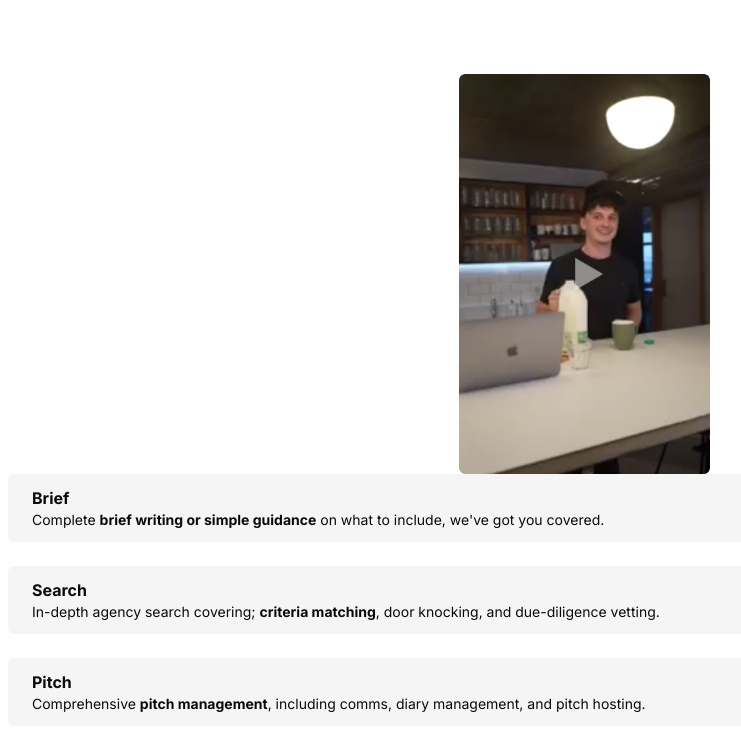
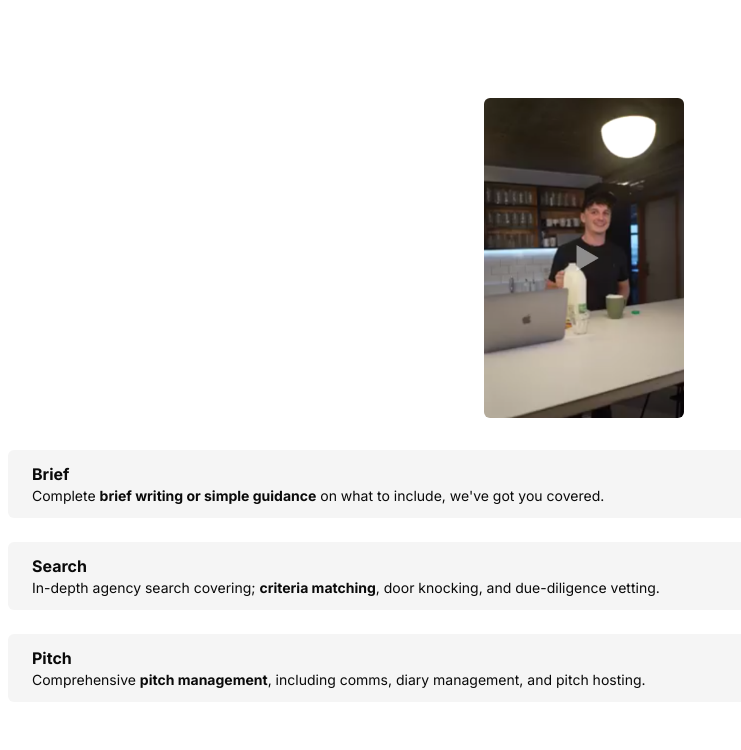
Before and after one commit to radromanov/nextjs-test, a Next.js app: page / in a window 1280 px wide. Shown: the top 750 px of the page, without its empty margins (56-797 px from the left). Built offline with nearby package versions, Linux system fonts and the light colour scheme.

Commit message:
Add min-w to cards

```diff
--- a/collections/Selections/Selections.tsx
+++ b/collections/Selections/Selections.tsx
@@ -4,7 +4,7 @@ import { Typography } from "@/components/Typography";
 export const Selections = () => {
   return (
     <div className="container flex flex-col gap-6 items-start w-full">
-      <Card title="Brief" className="w-[92%]">
+      <Card title="Brief" className="w-[92%] min-w-[265px]">
         <Typography>
           Complete{" "}
           <span className="font-bold">brief writing or simple guidance</span> on
@@ -12,7 +12,7 @@ export const Selections = () => {
         </Typography>
       </Card>
 
-      <Card title="Search" className="w-[96%]">
+      <Card title="Search" className="w-[96%] min-w-[280px]">
         <Typography>
           In-depth agency search covering;{" "}
           <span className="font-bold">criteria matching</span>, door knocking,
@@ -20,7 +20,7 @@ export const Selections = () => {
         </Typography>
       </Card>
 
-      <Card title="Pitch" className="w-full">
+      <Card title="Pitch" className="w-full min-w-[295px]">
         <Typography>
           Comprehensive <span className="font-bold">pitch management</span>,
           including comms, diary management, and pitch hosting.
--- a/components/Videos/HeroVideo.tsx
+++ b/components/Videos/HeroVideo.tsx
@@ -9,7 +9,8 @@ export const HeroVideo = () => {
         alt="Welcome Video"
         placeholder="blur"
         quality={100}
-        height={400}
+        width={200}
+        height={200}
         style={{
           objectFit: "cover",
         }}
--- a/sections/Hero/Hero.tsx
+++ b/sections/Hero/Hero.tsx
@@ -3,7 +3,7 @@ import { HeroVideo } from "@/components/Videos";
 
 export const Hero = () => {
   return (
-    <div className="relative flex flex-col items-center justify-center min-h-screen container">
+    <div className="relative flex flex-col gap-8 items-center justify-center min-h-screen container">
       <HeroVideo />
 
       <Selections />
```
Also changed, not shown: 1 other file (tests, documents, lock files or other folders).
